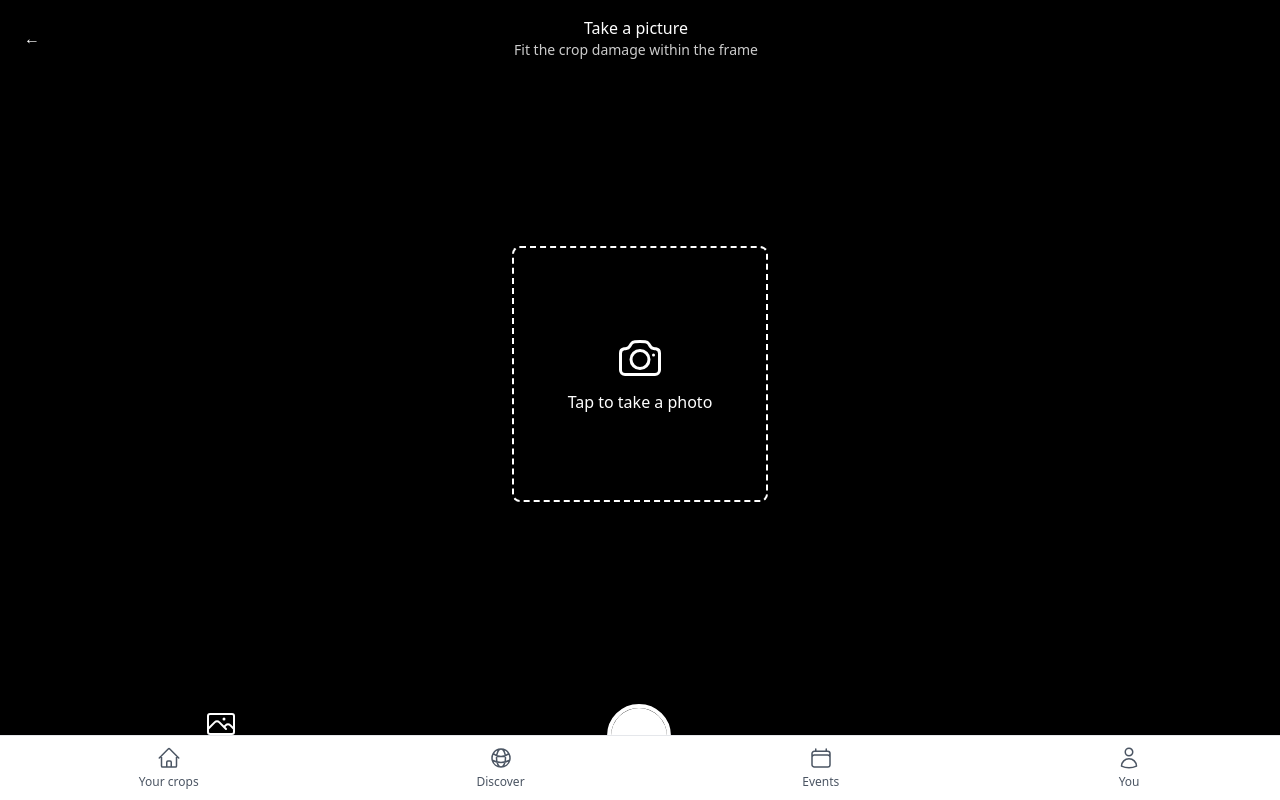
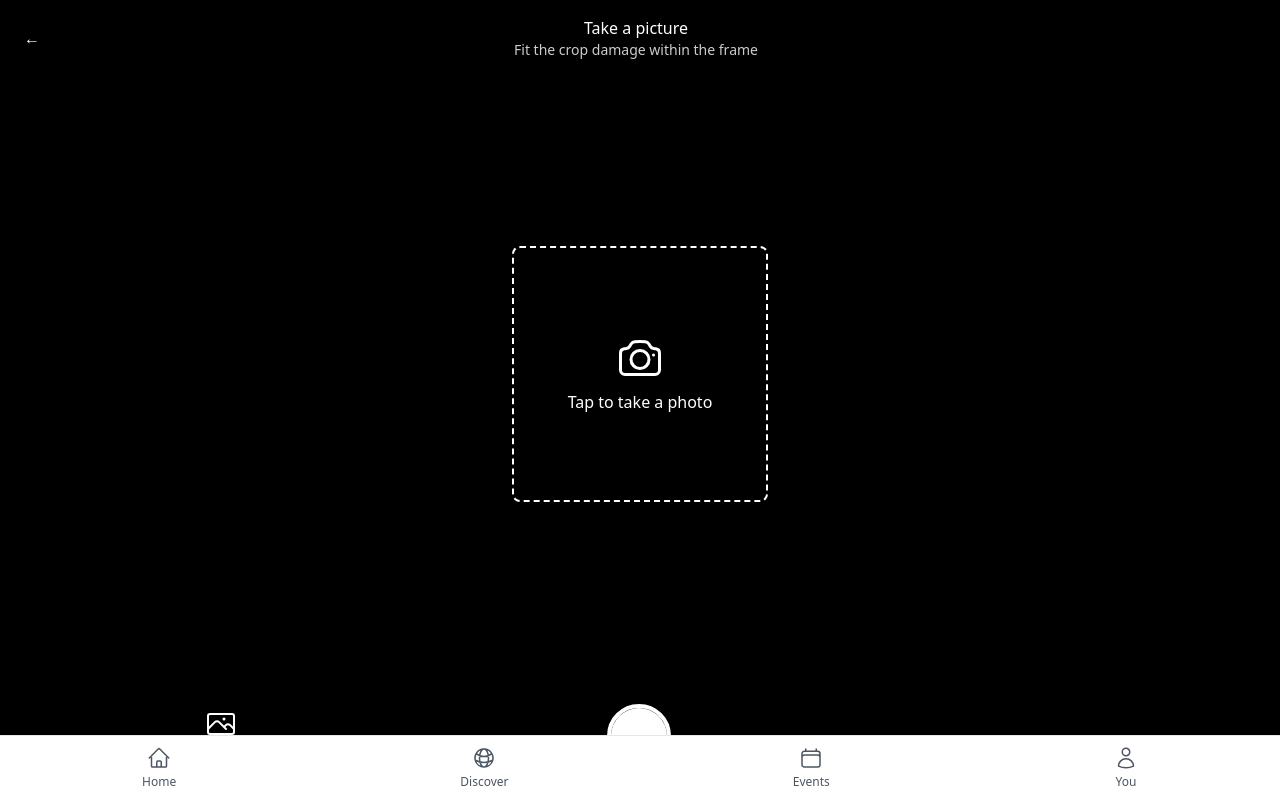
Before and after one commit to ChinmayBhattt/farmer-Ai-buddy, a React (Vite) app: page /diagnosis in a window 1280 px wide. Built offline with nearby package versions, Linux system fonts and the light colour scheme; no server answers.

Commit message:
Update BottomNavigation.tsx

```diff
--- a/src/components/layout/BottomNavigation.tsx
+++ b/src/components/layout/BottomNavigation.tsx
@@ -11,7 +11,7 @@ const BottomNavigation = () => {
 
   const navItems = [
     {
-      name: 'Your crops',
+      name: 'Home',
       icon: HomeIcon,
       path: '/',
     },
```
